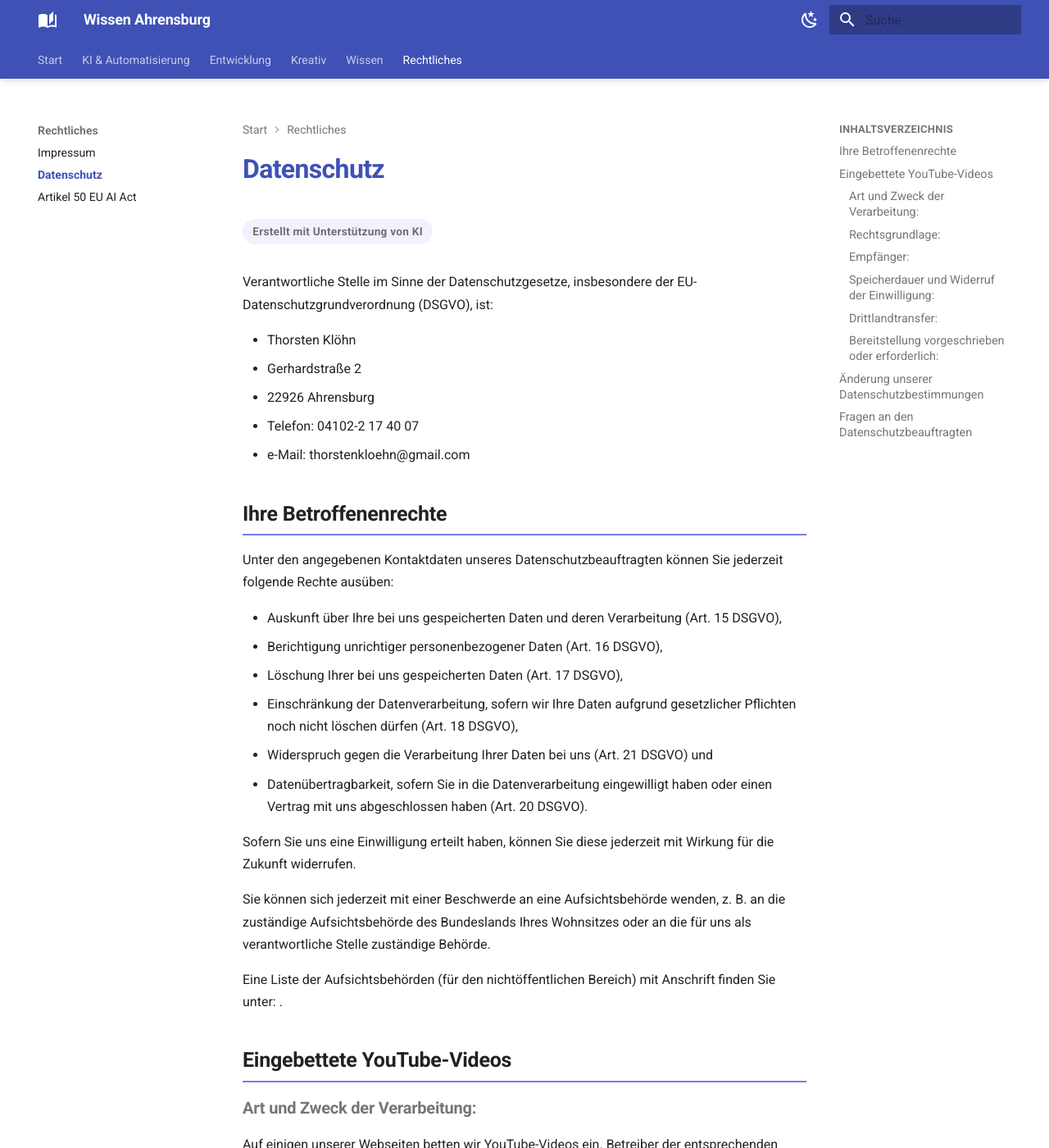
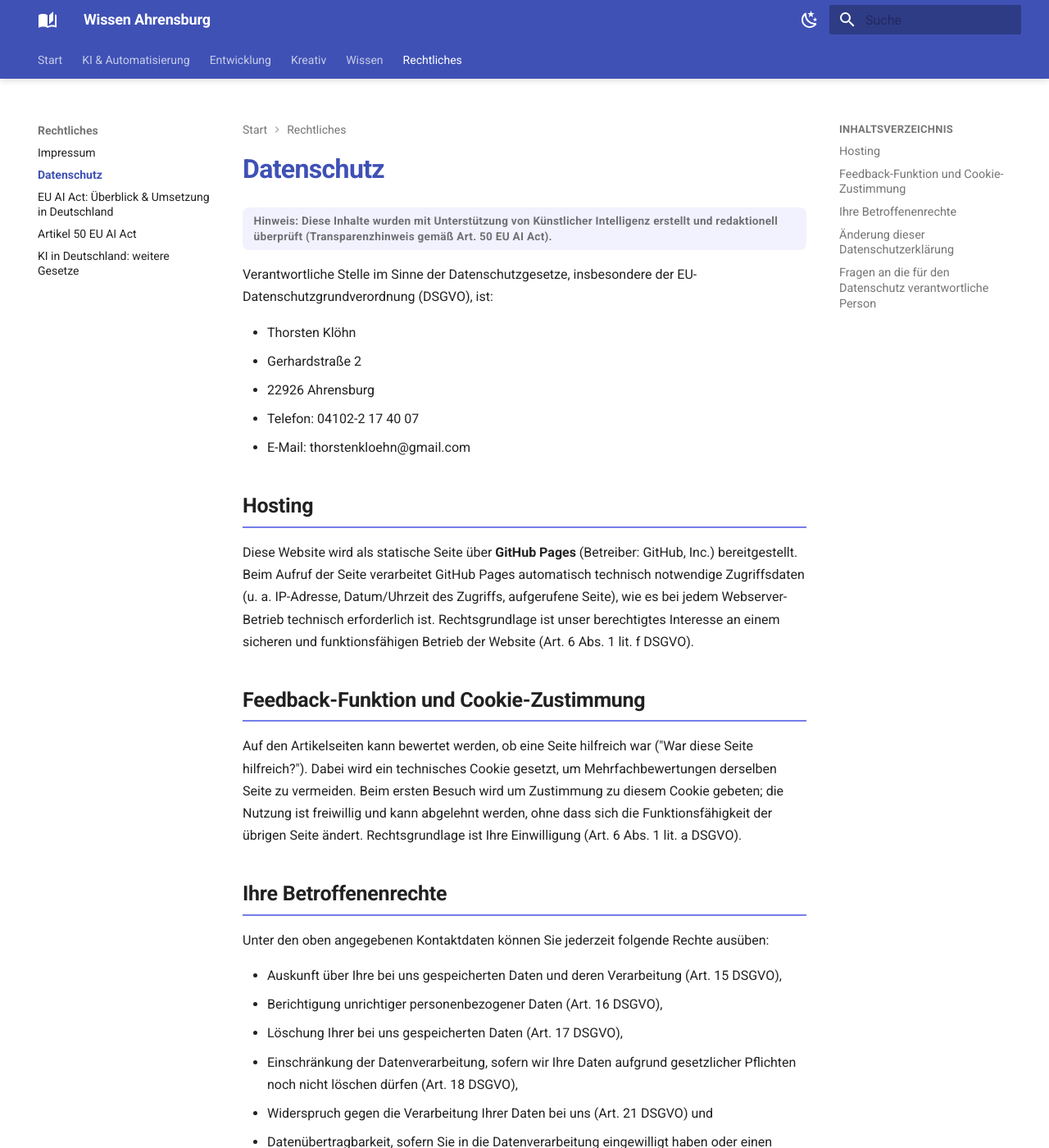
Before and after one commit to thorstenkloehn/dokument, an MkDocs documentation site: the page built from docs/rechtliches/datenschutz.md, in a window 1280 px wide and 1400 px high. Shown: the whole window at 82% size. Built offline with MkDocs 1.6.1 and Material for MkDocs 9.7.7, drawn with Linux system fonts in a browser that asks for light colours; some of the changed text lies outside the part shown.

Commit message:
docs: add guides for KVM server rental and German AI laws, and update related documentation and site configuration.

```diff
--- a/docs/rechtliches/datenschutz.md
+++ b/docs/rechtliches/datenschutz.md
@@ -4,113 +4,43 @@
 - Thorsten Klöhn
 - Gerhardstraße 2
 - 22926 Ahrensburg
--  Telefon: 04102-2 17 40 07
-- e-Mail: thorstenkloehn@gmail.com
+- Telefon: 04102-2 17 40 07
+- E-Mail: thorstenkloehn@gmail.com
 
-##  Ihre Betroffenenrechte
+## Hosting
 
-Unter den angegebenen Kontaktdaten unseres Datenschutzbeauftragten
-können Sie jederzeit folgende Rechte ausüben:
+Diese Website wird als statische Seite über **GitHub Pages** (Betreiber: GitHub, Inc.) bereitgestellt. Beim Aufruf der Seite verarbeitet GitHub Pages automatisch technisch notwendige Zugriffsdaten (u. a. IP-Adresse, Datum/Uhrzeit des Zugriffs, aufgerufene Seite), wie es bei jedem Webserver-Betrieb technisch erforderlich ist. Rechtsgrundlage ist unser berechtigtes Interesse an einem sicheren und funktionsfähigen Betrieb der Website (Art. 6 Abs. 1 lit. f DSGVO).
 
--   Auskunft über Ihre bei uns gespeicherten Daten und deren
-    Verarbeitung (Art. 15 DSGVO),
--   Berichtigung unrichtiger personenbezogener Daten (Art. 16 DSGVO),
--   Löschung Ihrer bei uns gespeicherten Daten (Art. 17 DSGVO),
--   Einschränkung der Datenverarbeitung, sofern wir Ihre Daten aufgrund
-    gesetzlicher Pflichten noch nicht löschen dürfen (Art. 18 DSGVO),
--   Widerspruch gegen die Verarbeitung Ihrer Daten bei uns (Art. 21
-    DSGVO) und
--   Datenübertragbarkeit, sofern Sie in die Datenverarbeitung
-    eingewilligt haben oder einen Vertrag mit uns abgeschlossen haben
-    (Art. 20 DSGVO).
+## Feedback-Funktion und Cookie-Zustimmung
 
-Sofern Sie uns eine Einwilligung erteilt haben, können Sie diese
-jederzeit mit Wirkung für die Zukunft widerrufen.
+Auf den Artikelseiten kann bewertet werden, ob eine Seite hilfreich war ("War diese Seite hilfreich?"). Dabei wird ein technisches Cookie gesetzt, um Mehrfachbewertungen derselben Seite zu vermeiden. Beim ersten Besuch wird um Zustimmung zu diesem Cookie gebeten; die Nutzung ist freiwillig und kann abgelehnt werden, ohne dass sich die Funktionsfähigkeit der übrigen Seite ändert. Rechtsgrundlage ist Ihre Einwilligung (Art. 6 Abs. 1 lit. a DSGVO).
 
-Sie können sich jederzeit mit einer Beschwerde an eine Aufsichtsbehörde
-wenden, z. B. an die zuständige Aufsichtsbehörde des Bundeslands Ihres
-Wohnsitzes oder an die für uns als verantwortliche Stelle zuständige
-Behörde.
+## Ihre Betroffenenrechte
 
-Eine Liste der Aufsichtsbehörden (für den nichtöffentlichen Bereich) mit
-Anschrift finden Sie unter:
-.
+Unter den oben angegebenen Kontaktdaten können Sie jederzeit folgende Rechte ausüben:
 
-## Eingebettete YouTube-Videos
+- Auskunft über Ihre bei uns gespeicherten Daten und deren Verarbeitung (Art. 15 DSGVO),
+- Berichtigung unrichtiger personenbezogener Daten (Art. 16 DSGVO),
+- Löschung Ihrer bei uns gespeicherten Daten (Art. 17 DSGVO),
+- Einschränkung der Datenverarbeitung, sofern wir Ihre Daten aufgrund gesetzlicher Pflichten noch nicht löschen dürfen (Art. 18 DSGVO),
+- Widerspruch gegen die Verarbeitung Ihrer Daten bei uns (Art. 21 DSGVO) und
+- Datenübertragbarkeit, sofern Sie in die Datenverarbeitung eingewilligt haben oder einen Vertrag mit uns abgeschlossen haben (Art. 20 DSGVO).
 
+Sofern Sie uns eine Einwilligung erteilt haben, können Sie diese jederzeit mit Wirkung für die Zukunft widerrufen.
 
-### Art und Zweck der Verarbeitung:
+Sie können sich jederzeit mit einer Beschwerde an eine Aufsichtsbehörde wenden, z. B. an die für Ihren Wohnsitz zuständige Landesdatenschutzbehörde oder an die für uns zuständige Aufsichtsbehörde.
 
-Auf einigen unserer Webseiten betten wir YouTube-Videos ein. Betreiber
-der entsprechenden Plugins ist die YouTube, LLC, 901 Cherry Ave., San
-Bruno, CA 94066, USA (nachfolgend „YouTube“). Wenn Sie eine Seite mit
-dem YouTube-Plugin besuchen, wird eine Verbindung zu Servern von YouTube
-hergestellt. Dabei wird YouTube mitgeteilt, welche Seiten Sie besuchen.
-Wenn Sie in Ihrem YouTube-Account eingeloggt sind, kann YouTube Ihr
-Surfverhalten Ihnen persönlich zuzuordnen. Dies verhindern Sie, indem
-Sie sich vorher aus Ihrem YouTube-Account ausloggen.
+!!! note "Hinweis"
+    Eine aktuelle Liste der deutschen Datenschutz-Aufsichtsbehörden lässt sich am zuverlässigsten direkt über eine Suche nach "Aufsichtsbehörden Datenschutz Bundesländer" oder über die Bundesbeauftragte für Datenschutz und Informationsfreiheit (BfDI) finden.
 
-Wird ein YouTube-Video gestartet, setzt der Anbieter Cookies ein, die
-Hinweise über das Nutzerverhalten sammeln.
+## Änderung dieser Datenschutzerklärung
 
-Weitere Informationen zu Zweck und Umfang der Datenerhebung und ihrer
-Verarbeitung durch YouTube erhalten Sie in den Datenschutzerklärungen
-des Anbieters, Dort erhalten Sie auch weitere Informationen zu Ihren
-diesbezüglichen Rechten und Einstellungsmöglichkeiten zum Schutze Ihrer
-Privatsphäre (). Google verarbeitet
-Ihre Daten in den USA und hat sich dem EU-US Privacy Shield unterworfen
-https://www.privacyshield.gov/EU-US-Framework
+Wir behalten uns vor, diese Datenschutzerklärung anzupassen, damit sie stets den aktuellen rechtlichen Anforderungen entspricht oder um Änderungen unserer Angebote in der Datenschutzerklärung umzusetzen, z. B. bei der Einführung neuer Funktionen. Für Ihren erneuten Besuch gilt dann die neue Datenschutzerklärung.
 
-### Rechtsgrundlage:
+## Fragen an die für den Datenschutz verantwortliche Person
 
-Rechtsgrundlage für die Einbindung von YouTube und dem damit verbundenen
-Datentransfer zu Google ist Ihre Einwilligung (Art. 6 Abs. 1 lit. a
-DSGVO).
+Wenn Sie Fragen zum Datenschutz haben, schreiben Sie uns bitte eine E-Mail an die oben genannte Adresse.
 
-### Empfänger:
+---
 
-Der Aufruf von YouTube löst automatisch eine Verbindung zu Google aus.
-
-### Speicherdauer und Widerruf der Einwilligung:
-
-Wer das Speichern von Cookies für das Google-Ad-Programm deaktiviert
-hat, wird auch beim Anschauen von YouTube-Videos mit keinen solchen
-Cookies rechnen müssen. YouTube legt aber auch in anderen Cookies
-nicht-personenbezogene Nutzungsinformationen ab. Möchten Sie dies
-verhindern, so müssen Sie das Speichern von Cookies im Browser
-blockieren.
-
-Weitere Informationen zum Datenschutz bei „YouTube“ finden Sie in der
-Datenschutzerklärung des Anbieters unter:
-
-
-### Drittlandtransfer:
-
-Google verarbeitet Ihre Daten in den USA und hat sich dem EU\_US Privacy
-Shield unterworfen .
-
-### Bereitstellung vorgeschrieben oder erforderlich:
-
-Die Bereitstellung Ihrer personenbezogenen Daten erfolgt freiwillig,
-allein auf Basis Ihrer Einwilligung. Sofern Sie den Zugriff unterbinden,
-kann es hierdurch zu Funktionseinschränkungen auf der Website kommen.
-
-## Änderung unserer Datenschutzbestimmungen
-
-
-Wir behalten uns vor, diese Datenschutzerklärung anzupassen, damit sie
-stets den aktuellen rechtlichen Anforderungen entspricht oder um
-Änderungen unserer Leistungen in der Datenschutzerklärung umzusetzen,
-z.B. bei der Einführung neuer Services. Für Ihren erneuten Besuch gilt
-dann die neue Datenschutzerklärung.
-
-## Fragen an den Datenschutzbeauftragten
-
-Wenn Sie Fragen zum Datenschutz haben, schreiben Sie uns bitte eine
-E-Mail oder wenden Sie sich direkt an die für den Datenschutz
-verantwortliche Person in unserer Organisation:
-
-*Die Datenschutzerklärung wurde mit dem*
-[*Datenschutzerklärungs-Generator der activeMind AG
-erstellt*](https://www.activemind.de/datenschutz/datenschutzhinweis-generator/)
-*(Version 2018-09-24).c
+*Stand: August 2026. Diese Datenschutzerklärung wurde ursprünglich mit dem [Datenschutzerklärungs-Generator der activeMind AG](https://www.activemind.de/datenschutz/datenschutzhinweis-generator/) erstellt und seither überarbeitet.*
--- a/docs/stylesheets/extra.css
+++ b/docs/stylesheets/extra.css
@@ -303,14 +303,15 @@
    ----------------------------------------------------------------------------- */
 
 .md-typeset .ai-generated-notice {
-  display: inline-block;
+  display: block;
   background-color: var(--local-note-bg);
   color: var(--md-default-fg-color--light);
-  border-radius: 100px;
-  padding: .3em .9em;
+  border-radius: .4rem;
+  padding: .5em 1em;
   font-size: .68rem;
   font-weight: 600;
   letter-spacing: .02em;
+  line-height: 1.4;
   margin-bottom: 1.2em;
 }
 
--- a/mkdocs.yml
+++ b/mkdocs.yml
@@ -173,6 +173,7 @@
               - Volltextsuche (tsvector): entwicklung/infrastruktur/postgresql-fulltext-search.md
           - KI/ML-Infrastrukturen: entwicklung/infrastruktur/ki-ml-infrastrukturen.md
           - Beste Open-Source-Apps zur Fernsteuerung von Self-Hosting-Servern per Android (Top 20): entwicklung/infrastruktur/android-server-fernsteuerung-opensource-topliste.md
+          - KVM-Server mieten: entwicklung/infrastruktur/kvm-server-mieten.md
           - Benchmarking:
               - HTTP Server Benchmarking: entwicklung/infrastruktur/http-server-benchmarking.md
               - k6 API Load Testing: entwicklung/infrastruktur/k6-api-load-testing.md
@@ -312,7 +313,9 @@
   - Rechtliches:
       - Impressum: rechtliches/impressum.md
       - Datenschutz: rechtliches/datenschutz.md
+      - "EU AI Act: Überblick & Umsetzung in Deutschland": rechtliches/eu-ai-act-uebersicht.md
       - Artikel 50 EU AI Act: rechtliches/eu-ai-act-artikel-50.md
+      - "KI in Deutschland: weitere Gesetze": rechtliches/ki-gesetze-deutschland.md
 
 copyright: Copyright &copy; Wissen Ahrensburg
 
--- a/overrides/partials/content.html
+++ b/overrides/partials/content.html
@@ -1,13 +1,14 @@
 {#-
   Custom Content Override for MkDocs Material
-  Fügt einen Hinweis "Erstellt mit Unterstützung von KI" oberhalb jeder Seite ein.
+  Fügt einen Transparenzhinweis gemäß Art. 50 EU AI Act oberhalb jeder Seite ein.
 -#}
 {% include "partials/actions.html" %}
 {% if "<h1" not in page.content %}
   <h1 id="__skip">{{ page.title | d(config.site_name, true)}}</h1>
 {% endif %}
-<p class="ai-generated-notice">Erstellt mit Unterstützung von KI</p>
+<p class="ai-generated-notice">Hinweis: Diese Inhalte wurden mit Unterstützung von Künstlicher Intelligenz erstellt und redaktionell überprüft (Transparenzhinweis gemäß Art. 50 EU AI Act).</p>
 {{ page.content }}
+<p class="ai-generated-notice">Hinweis: Diese Inhalte wurden mit Unterstützung von Künstlicher Intelligenz erstellt und redaktionell überprüft (Transparenzhinweis gemäß Art. 50 EU AI Act).</p>
 {% include "partials/tags.html" %}
 {% include "partials/source-file.html" %}
 {% include "partials/feedback.html" %}
```
Also changed, not shown: docs/entwicklung/infrastruktur/kvm-server-mieten.md (added, +100 -0 lines), docs/rechtliches/eu-ai-act-artikel-50.md (+1 -0 lines), docs/rechtliches/eu-ai-act-uebersicht.md (added, +84 -0 lines), docs/rechtliches/impressum.md (+11 -7 lines), docs/rechtliches/ki-gesetze-deutschland.md (added, +68 -0 lines).
